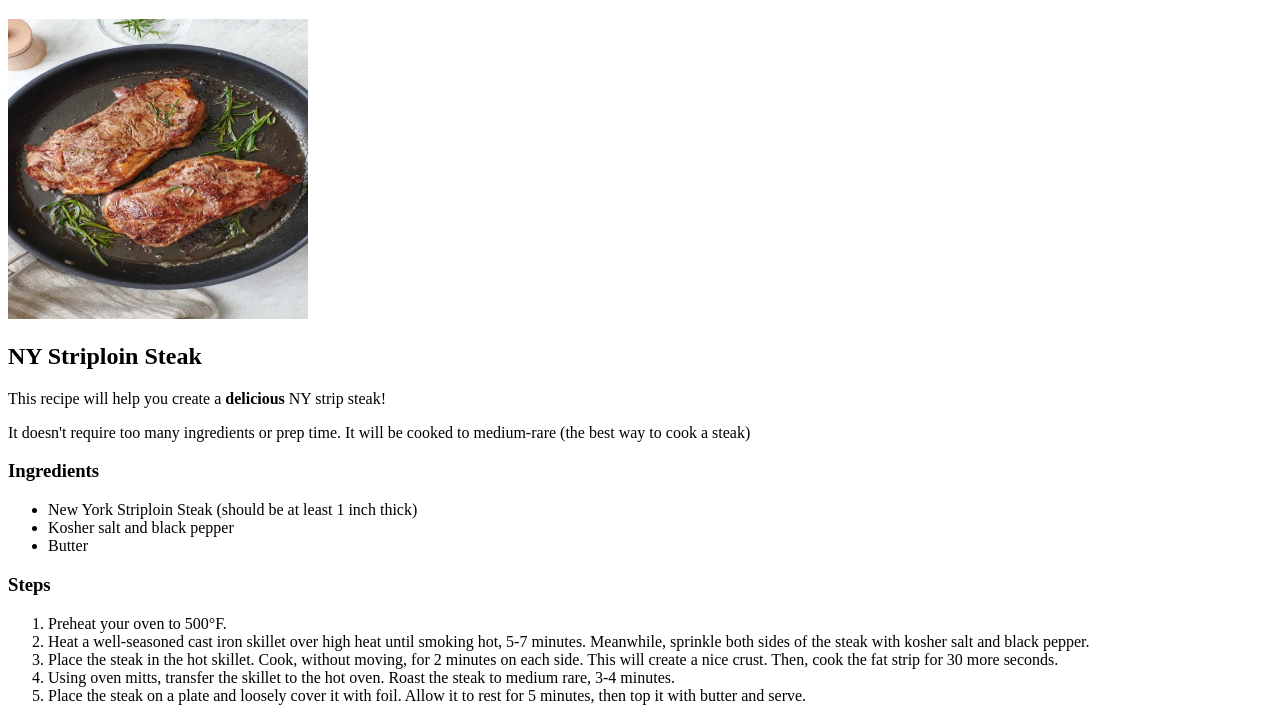
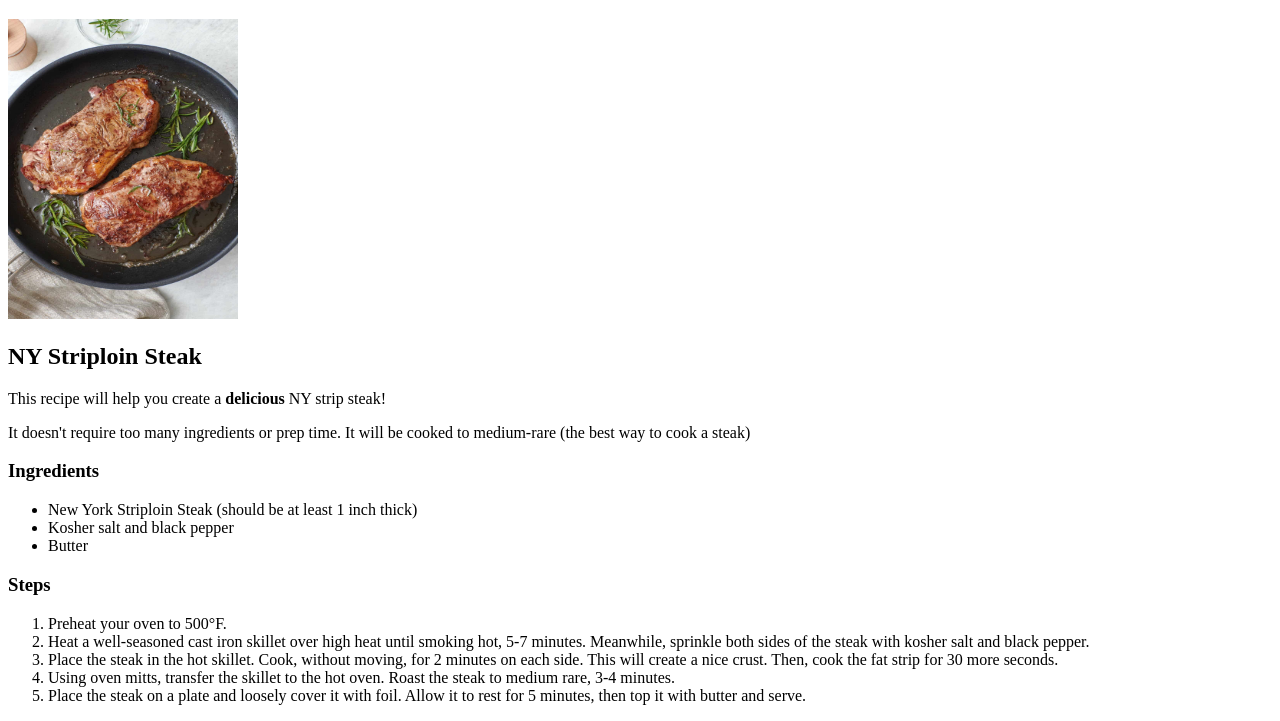
Before and after one commit to jdylantapp/odin-recipes, a plain HTML site: page recipes/steak.html in a window 1280 px wide. Shown: the part 87-808 px from the top of the page. Drawn offline with Linux system fonts and the light colour scheme.

Commit message:
changed width of photo in steak.html

```diff
--- a/recipes/steak.html
+++ b/recipes/steak.html
@@ -8,7 +8,7 @@
 <body>
     <a href="../index.html">Home</a>
     <h1>Pizza</h1>
-    <img src="./images/steak.jpg" height="300" width="300">
+    <img src="./images/steak.jpg" height="300" width="230">
     <h2>NY Striploin Steak</h2>
     <p>This recipe will help you create a <strong>delicious</strong> NY strip steak!</p>
 
```
